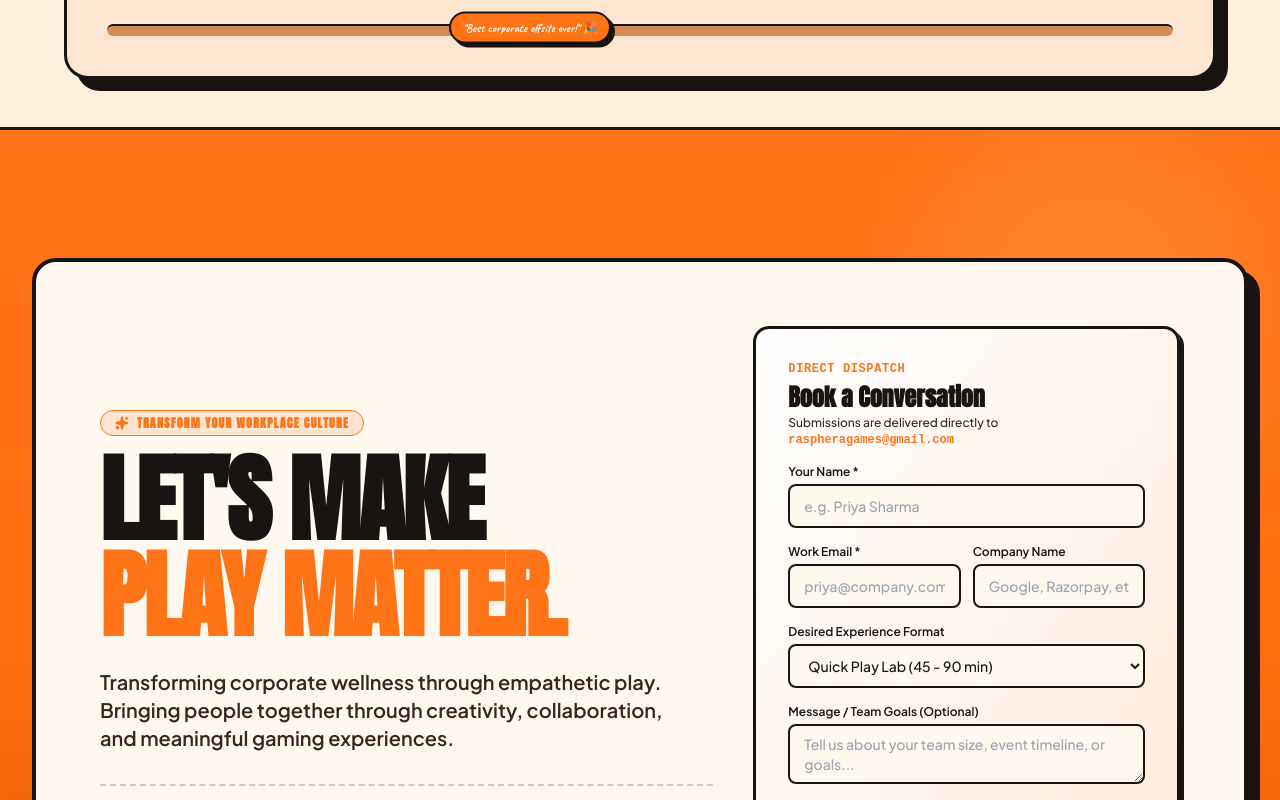
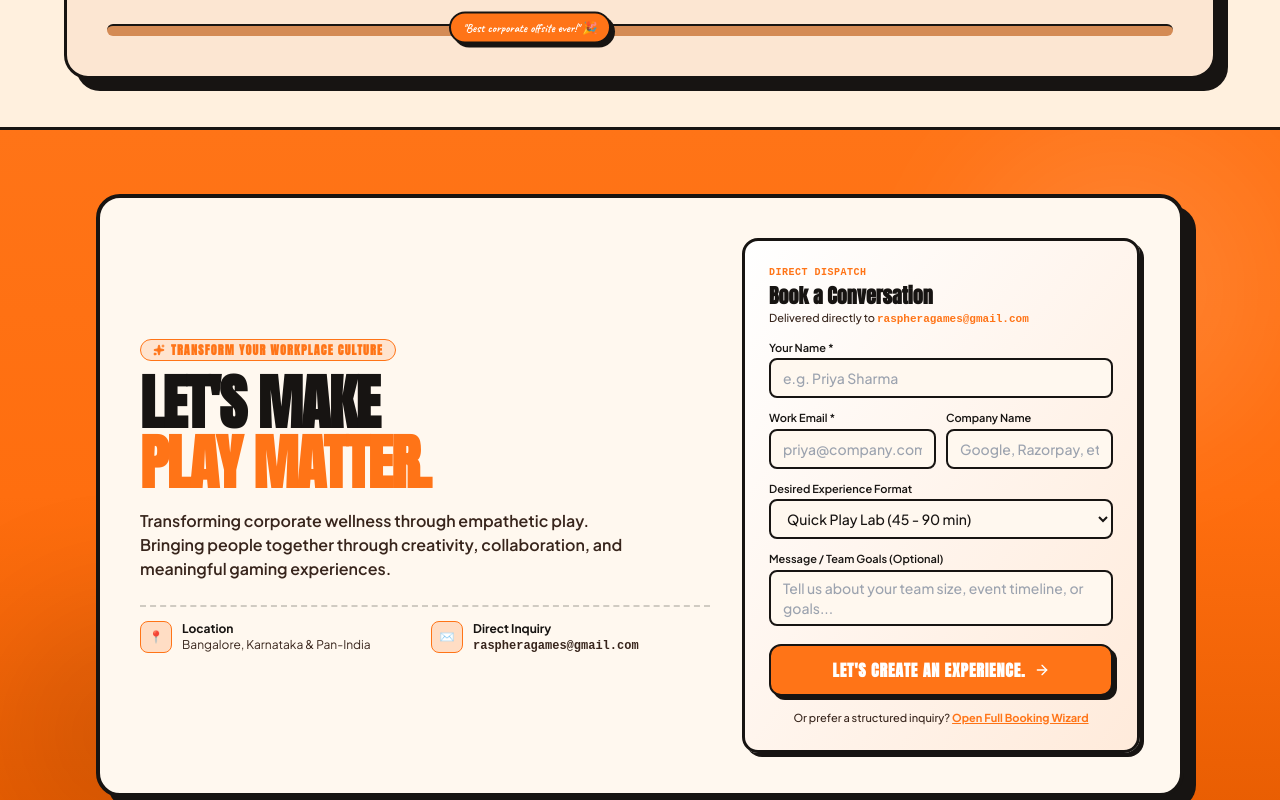
Before and after one commit to nithinisaimg/rasphera_games, a React (Vite) app: page / in a window 1280 px wide. Shown: the part 10060-10860 px from the top of the page. Built offline with nearby package versions, Linux system fonts and the light colour scheme.

Commit message:
Scale down contact section card to fit screen viewport

```diff
--- a/src/components/ContactSection.tsx
+++ b/src/components/ContactSection.tsx
@@ -37,57 +37,57 @@ export const ContactSection: React.FC<ContactSectionProps> = ({ onOpenBooking })
   };
 
   return (
-    <section id="contact" className="py-20 md:py-32 relative bg-gradient-to-b from-rasphera-orange via-[#FF6E0F] to-[#E55B00] text-white overflow-hidden">
+    <section id="contact" className="py-10 sm:py-12 md:py-16 relative bg-gradient-to-b from-rasphera-orange via-[#FF6E0F] to-[#E55B00] text-white overflow-hidden">
 
       {/* Background Graphic Accents */}
-      <div className="absolute top-0 right-0 w-96 h-96 bg-white/10 rounded-full blur-3xl pointer-events-none" />
-      <div className="absolute bottom-0 left-0 w-80 h-80 bg-black/10 rounded-full blur-3xl pointer-events-none" />
+      <div className="absolute top-0 right-0 w-80 h-80 bg-white/10 rounded-full blur-3xl pointer-events-none" />
+      <div className="absolute bottom-0 left-0 w-64 h-64 bg-black/10 rounded-full blur-3xl pointer-events-none" />
 
-      <div className="max-w-7xl mx-auto px-4 sm:px-6 lg:px-8 relative z-10">
+      <div className="max-w-6xl mx-auto px-4 sm:px-6 lg:px-8 relative z-10">
 
-        {/* Main CTA Container */}
-        <div className="bg-[#FFF8EF] border-4 border-rasphera-dark rounded-3xl p-8 sm:p-12 md:p-16 shadow-solid-xl text-rasphera-dark">
+        {/* Main CTA Container - Scaled to fit screen comfortably */}
+        <div className="bg-[#FFF8EF] border-3 sm:border-4 border-rasphera-dark rounded-2xl sm:rounded-3xl p-5 sm:p-8 md:p-10 shadow-solid-xl text-rasphera-dark">
 
-          <div className="grid grid-cols-1 lg:grid-cols-12 gap-10 items-center">
+          <div className="grid grid-cols-1 lg:grid-cols-12 gap-6 lg:gap-8 items-center">
 
             {/* Left Content (lg: col-span-7) */}
             <div className="lg:col-span-7">
 
-              <div className="inline-flex items-center gap-2 px-3.5 py-1 rounded-full bg-rasphera-orange/15 border border-rasphera-orange text-rasphera-orange font-display tracking-widest text-xs uppercase mb-4 font-bold">
-                <Sparkles className="w-3.5 h-3.5 fill-rasphera-orange" />
+              <div className="inline-flex items-center gap-1.5 px-3 py-0.5 rounded-full bg-rasphera-orange/15 border border-rasphera-orange text-rasphera-orange font-display tracking-widest text-[10px] sm:text-xs uppercase mb-2 sm:mb-3 font-bold">
+                <Sparkles className="w-3 h-3 fill-rasphera-orange" />
                 <span>Transform Your Workplace Culture</span>
               </div>
 
-              {/* PDF Heading: LET'S MAKE PLAY MATTER. */}
-              <h2 className="font-display text-5xl sm:text-7xl md:text-8xl tracking-tight text-rasphera-dark font-black leading-none uppercase mb-6">
+              {/* PDF Heading: LET'S MAKE PLAY MATTER. (Scaled down to fit screen) */}
+              <h2 className="font-display text-4xl sm:text-5xl md:text-6xl tracking-tight text-rasphera-dark font-black leading-none uppercase mb-3 sm:mb-4">
                 LET'S MAKE <br />
                 <span className="text-rasphera-orange">PLAY MATTER.</span>
               </h2>
 
               {/* PDF Core Description */}
-              <p className="font-body text-base sm:text-lg md:text-xl text-rasphera-brown font-semibold leading-relaxed mb-8 max-w-xl">
+              <p className="font-body text-xs sm:text-sm md:text-base text-rasphera-brown font-semibold leading-relaxed mb-4 sm:mb-6 max-w-lg">
                 Transforming corporate wellness through empathetic play. Bringing people together through creativity, collaboration, and meaningful gaming experiences.
               </p>
 
               {/* Quick Info Grid */}
-              <div className="grid grid-cols-1 sm:grid-cols-2 gap-4 pt-6 border-t-2 border-dashed border-rasphera-dark/20 text-xs sm:text-sm">
-                <div className="flex items-center gap-3">
-                  <div className="w-9 h-9 rounded-lg bg-rasphera-orange/20 border border-rasphera-orange flex items-center justify-center text-rasphera-orange font-bold">
+              <div className="grid grid-cols-1 sm:grid-cols-2 gap-3 pt-3.5 border-t-2 border-dashed border-rasphera-dark/20 text-xs">
+                <div className="flex items-center gap-2.5">
+                  <div className="w-8 h-8 rounded-lg bg-rasphera-orange/20 border border-rasphera-orange flex items-center justify-center text-rasphera-orange font-bold text-xs">
                     📍
                   </div>
                   <div>
-                    <span className="font-bold text-rasphera-dark block">Location</span>
-                    <span className="text-rasphera-brown">Bangalore, Karnataka & Pan-India</span>
+                    <span className="font-bold text-rasphera-dark block text-xs">Location</span>
+                    <span className="text-rasphera-brown text-[11px] sm:text-xs">Bangalore, Karnataka & Pan-India</span>
                   </div>
                 </div>
 
-                <div className="flex items-center gap-3">
-                  <div className="w-9 h-9 rounded-lg bg-rasphera-orange/20 border border-rasphera-orange flex items-center justify-center text-rasphera-orange font-bold">
+                <div className="flex items-center gap-2.5">
+                  <div className="w-8 h-8 rounded-lg bg-rasphera-orange/20 border border-rasphera-orange flex items-center justify-center text-rasphera-orange font-bold text-xs">
                     ✉️
                   </div>
                   <div>
-                    <span className="font-bold text-rasphera-dark block">Direct Inquiry</span>
-                    <a href={`mailto:${TARGET_EMAIL}`} className="text-rasphera-brown hover:text-rasphera-orange font-semibold transition-colors">
+                    <span className="font-bold text-rasphera-dark block text-xs">Direct Inquiry</span>
+                    <a href={`mailto:${TARGET_EMAIL}`} className="text-rasphera-brown hover:text-rasphera-orange font-semibold transition-colors text-[11px] sm:text-xs font-mono">
                       {TARGET_EMAIL}
                     </a>
                   </div>
@@ -97,57 +97,57 @@ export const ContactSection: React.FC<ContactSectionProps> = ({ onOpenBooking })
             </div>
 
             {/* Right Fast Action Card (lg: col-span-5) */}
-            <div className="lg:col-span-5 bg-gradient-to-br from-white to-rasphera-peach/20 border-3 border-rasphera-dark rounded-2xl p-6 sm:p-8 shadow-solid">
+            <div className="lg:col-span-5 bg-gradient-to-br from-white to-rasphera-peach/20 border-2 sm:border-3 border-rasphera-dark rounded-xl sm:rounded-2xl p-4 sm:p-6 shadow-solid">
 
               {formSubmitted ? (
-                <div className="text-center py-6">
-                  <div className="w-16 h-16 bg-green-100 border-2 border-green-600 rounded-full flex items-center justify-center mx-auto mb-4 text-green-600 shadow-sm">
-                    <CheckCircle className="w-8 h-8" />
+                <div className="text-center py-4">
+                  <div className="w-12 h-12 sm:w-14 sm:h-14 bg-green-100 border-2 border-green-600 rounded-full flex items-center justify-center mx-auto mb-3 text-green-600 shadow-sm">
+                    <CheckCircle className="w-6 h-6 sm:w-7 sm:h-7" />
                   </div>
-                  <span className="text-xs font-mono font-bold text-rasphera-orange uppercase tracking-wider block mb-1">
+                  <span className="text-[10px] sm:text-xs font-mono font-bold text-rasphera-orange uppercase tracking-wider block mb-1">
                     Sent to {TARGET_EMAIL}
                   </span>
-                  <h3 className="font-display text-2xl text-rasphera-dark font-bold mb-2">
+                  <h3 className="font-display text-xl sm:text-2xl text-rasphera-dark font-bold mb-1.5">
                     Inquiry Dispatched!
                   </h3>
-                  <p className="text-xs sm:text-sm text-rasphera-brown font-medium mb-5 leading-relaxed">
+                  <p className="text-xs text-rasphera-brown font-medium mb-4 leading-relaxed">
                     Your details have been transmitted directly to <span className="font-bold text-rasphera-dark font-mono">{TARGET_EMAIL}</span>. Rajesh & Spandhana will connect with you within 24 hours with custom recommendations.
                   </p>
 
-                  <div className="flex flex-col sm:flex-row items-center justify-center gap-2.5">
+                  <div className="flex flex-col sm:flex-row items-center justify-center gap-2">
                     <a
                       href={fallbackGmailUrl}
                       target="_blank"
                       rel="noreferrer"
-                      className="inline-flex items-center justify-center gap-1.5 px-4 py-2 rounded-xl bg-rasphera-orange text-white text-xs font-display uppercase tracking-wider font-bold hover:bg-rasphera-orange-hover transition-colors shadow-sm"
+                      className="inline-flex items-center justify-center gap-1.5 px-3.5 py-1.5 rounded-lg bg-rasphera-orange text-white text-xs font-display uppercase tracking-wider font-bold hover:bg-rasphera-orange-hover transition-colors shadow-sm"
                     >
                       <Mail className="w-3.5 h-3.5" />
                       <span>Open in Gmail</span>
                     </a>
                     <button
                       onClick={() => setFormSubmitted(false)}
-                      className="font-display uppercase text-xs tracking-wider px-4 py-2 bg-rasphera-cream border border-rasphera-dark rounded-xl text-rasphera-dark font-bold hover:bg-white transition-colors"
+                      className="font-display uppercase text-xs tracking-wider px-3.5 py-1.5 bg-rasphera-cream border border-rasphera-dark rounded-lg text-rasphera-dark font-bold hover:bg-white transition-colors"
                     >
                       Submit Another
                     </button>
                   </div>
                 </div>
               ) : (
-                <form onSubmit={handleSubmit} className="space-y-4">
+                <form onSubmit={handleSubmit} className="space-y-2.5 sm:space-y-3">
                   <div>
-                    <span className="text-xs font-mono font-bold uppercase tracking-wider text-rasphera-orange block mb-1">
+                    <span className="text-[10px] font-mono font-bold uppercase tracking-wider text-rasphera-orange block mb-0.5">
                       Direct Dispatch
                     </span>
-                    <h3 className="font-display text-2xl text-rasphera-dark font-bold">
+                    <h3 className="font-display text-lg sm:text-xl text-rasphera-dark font-bold leading-tight">
                       Book a Conversation
                     </h3>
-                    <p className="text-xs text-rasphera-brown font-medium mt-0.5">
-                      Submissions are delivered directly to <span className="font-bold text-rasphera-orange font-mono">{TARGET_EMAIL}</span>
+                    <p className="text-[11px] text-rasphera-brown font-medium">
+                      Delivered directly to <span className="font-bold text-rasphera-orange font-mono">{TARGET_EMAIL}</span>
                     </p>
                   </div>
 
                   <div>
-                    <label className="block text-xs font-semibold text-rasphera-dark mb-1">
+                    <label className="block text-[11px] font-semibold text-rasphera-dark mb-0.5">
                       Your Name *
                     </label>
                     <input
@@ -156,13 +156,13 @@ export const ContactSection: React.FC<ContactSectionProps> = ({ onOpenBooking })
                       placeholder="e.g. Priya Sharma"
                       value={formData.name}
                       onChange={(e) => setFormData({ ...formData, name: e.target.value })}
-                      className="w-full text-sm px-3.5 py-2.5 rounded-lg border-2 border-rasphera-dark bg-rasphera-cream focus:bg-white focus:outline-none focus:border-rasphera-orange focus:ring-2 focus:ring-rasphera-orange/20 font-medium transition-all"
+                      className="w-full text-xs sm:text-sm px-3 py-1.5 sm:py-2 rounded-lg border-2 border-rasphera-dark bg-rasphera-cream focus:bg-white focus:outline-none focus:border-rasphera-orange font-medium transition-all"
                     />
                   </div>
 
-                  <div className="grid grid-cols-1 sm:grid-cols-2 gap-3">
+                  <div className="grid grid-cols-1 sm:grid-cols-2 gap-2 sm:gap-2.5">
                     <div>
-                      <label className="block text-xs font-semibold text-rasphera-dark mb-1">
+                      <label className="block text-[11px] font-semibold text-rasphera-dark mb-0.5">
                         Work Email *
                       </label>
                       <input
@@ -171,11 +171,11 @@ export const ContactSection: React.FC<ContactSectionProps> = ({ onOpenBooking })
                         placeholder="priya@company.com"
                         value={formData.email}
                         onChange={(e) => setFormData({ ...formData, email: e.target.value })}
-                        className="w-full text-sm px-3.5 py-2.5 rounded-lg border-2 border-rasphera-dark bg-rasphera-cream focus:bg-white focus:outline-none focus:border-rasphera-orange focus:ring-2 focus:ring-rasphera-orange/20 font-medium transition-all"
+                        className="w-full text-xs sm:text-sm px-3 py-1.5 sm:py-2 rounded-lg border-2 border-rasphera-dark bg-rasphera-cream focus:bg-white focus:outline-none focus:border-rasphera-orange font-medium transition-all"
                       />
                     </div>
                     <div>
-                      <label className="block text-xs font-semibold text-rasphera-dark mb-1">
+                      <label className="block text-[11px] font-semibold text-rasphera-dark mb-0.5">
                         Company Name
                       </label>
                       <input
@@ -183,19 +183,19 @@ export const ContactSection: React.FC<ContactSectionProps> = ({ onOpenBooking })
                         placeholder="Google, Razorpay, etc."
                         value={formData.company}
                         onChange={(e) => setFormData({ ...formData, company: e.target.value })}
-                        className="w-full text-sm px-3.5 py-2.5 rounded-lg border-2 border-rasphera-dark bg-rasphera-cream focus:bg-white focus:outline-none focus:border-rasphera-orange focus:ring-2 focus:ring-rasphera-orange/20 font-medium transition-all"
+                        className="w-full text-xs sm:text-sm px-3 py-1.5 sm:py-2 rounded-lg border-2 border-rasphera-dark bg-rasphera-cream focus:bg-white focus:outline-none focus:border-rasphera-orange font-medium transition-all"
                       />
                     </div>
                   </div>
 
                   <div>
-                    <label className="block text-xs font-semibold text-rasphera-dark mb-1">
+                    <label className="block text-[11px] font-semibold text-rasphera-dark mb-0.5">
                       Desired Experience Format
                     </label>
                     <select
                       value={formData.experienceType}
                       onChange={(e) => setFormData({ ...formData, experienceType: e.target.value })}
-                      className="w-full text-sm px-3.5 py-2.5 rounded-lg border-2 border-rasphera-dark bg-rasphera-cream focus:bg-white focus:outline-none focus:border-rasphera-orange font-medium"
+                      className="w-full text-xs sm:text-sm px-3 py-1.5 sm:py-2 rounded-lg border-2 border-rasphera-dark bg-rasphera-cream focus:bg-white focus:outline-none focus:border-rasphera-orange font-medium"
                     >
                       <option value="Quick Play Lab">Quick Play Lab (45 - 90 min)</option>
                       <option value="Half-Day Wellness Retreat">Half-Day Wellness Retreat (3 - 4 hrs)</option>
@@ -205,7 +205,7 @@ export const ContactSection: React.FC<ContactSectionProps> = ({ onOpenBooking })
                   </div>
 
                   <div>
-                    <label className="block text-xs font-semibold text-rasphera-dark mb-1">
+                    <label className="block text-[11px] font-semibold text-rasphera-dark mb-0.5">
                       Message / Team Goals (Optional)
                     </label>
                     <textarea
@@ -213,30 +213,30 @@ export const ContactSection: React.FC<ContactSectionProps> = ({ onOpenBooking })
                       placeholder="Tell us about your team size, event timeline, or goals..."
                       value={formData.message}
                       onChange={(e) => setFormData({ ...formData, message: e.target.value })}
-                      className="w-full text-sm px-3.5 py-2 rounded-lg border-2 border-rasphera-dark bg-rasphera-cream focus:bg-white focus:outline-none focus:border-rasphera-orange font-medium"
+                      className="w-full text-xs sm:text-sm px-3 py-1.5 rounded-lg border-2 border-rasphera-dark bg-rasphera-cream focus:bg-white focus:outline-none focus:border-rasphera-orange font-medium resize-none"
                     />
                   </div>
 
-                  {/* Primary CTA button matching PDF with Interactive Arrow Slide & Sending indicator */}
+                  {/* Primary CTA button with live status */}
                   <button
                     type="submit"
                     disabled={isSubmitting}
-                    className="w-full mt-2 inline-flex items-center justify-center gap-2 bg-rasphera-orange hover:bg-rasphera-orange-hover text-white font-display text-lg uppercase tracking-wider py-3.5 px-6 rounded-xl border-2 border-rasphera-dark box-solid-shadow box-solid-shadow-hover transition-all font-bold group disabled:opacity-75 disabled:cursor-wait"
+                    className="w-full mt-1 inline-flex items-center justify-center gap-2 bg-rasphera-orange hover:bg-rasphera-orange-hover text-white font-display text-sm sm:text-base uppercase tracking-wider py-2.5 sm:py-3 px-5 rounded-xl border-2 border-rasphera-dark box-solid-shadow box-solid-shadow-hover transition-all font-bold group disabled:opacity-75 disabled:cursor-wait"
                   >
                     {isSubmitting ? (
                       <>
-                        <div className="w-5 h-5 border-2 border-white border-t-transparent rounded-full animate-spin" />
+                        <div className="w-4 h-4 border-2 border-white border-t-transparent rounded-full animate-spin" />
                         <span>SENDING TO {TARGET_EMAIL}...</span>
                       </>
                     ) : (
                       <>
                         <span>LET'S CREATE AN EXPERIENCE.</span>
-                        <ArrowRight className="w-5 h-5 group-hover:translate-x-1.5 transition-transform" />
+                        <ArrowRight className="w-4 h-4 group-hover:translate-x-1.5 transition-transform" />
                       </>
                     )}
                   </button>
 
-                  <p className="text-[11px] text-center text-rasphera-brown font-medium">
+                  <p className="text-[10px] sm:text-[11px] text-center text-rasphera-brown font-medium pt-0.5">
                     Or prefer a structured inquiry?{' '}
                     <button
                       type="button"
```
